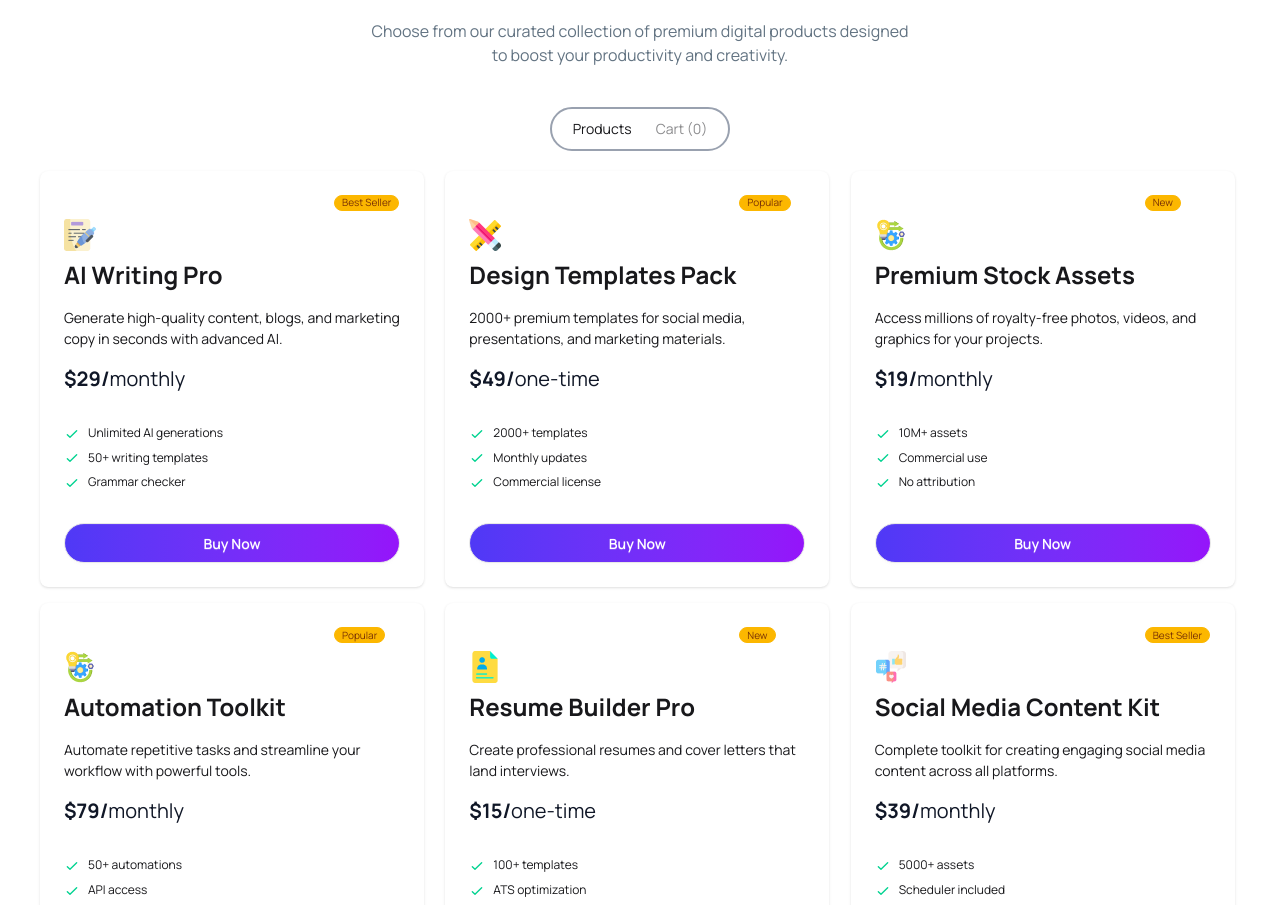
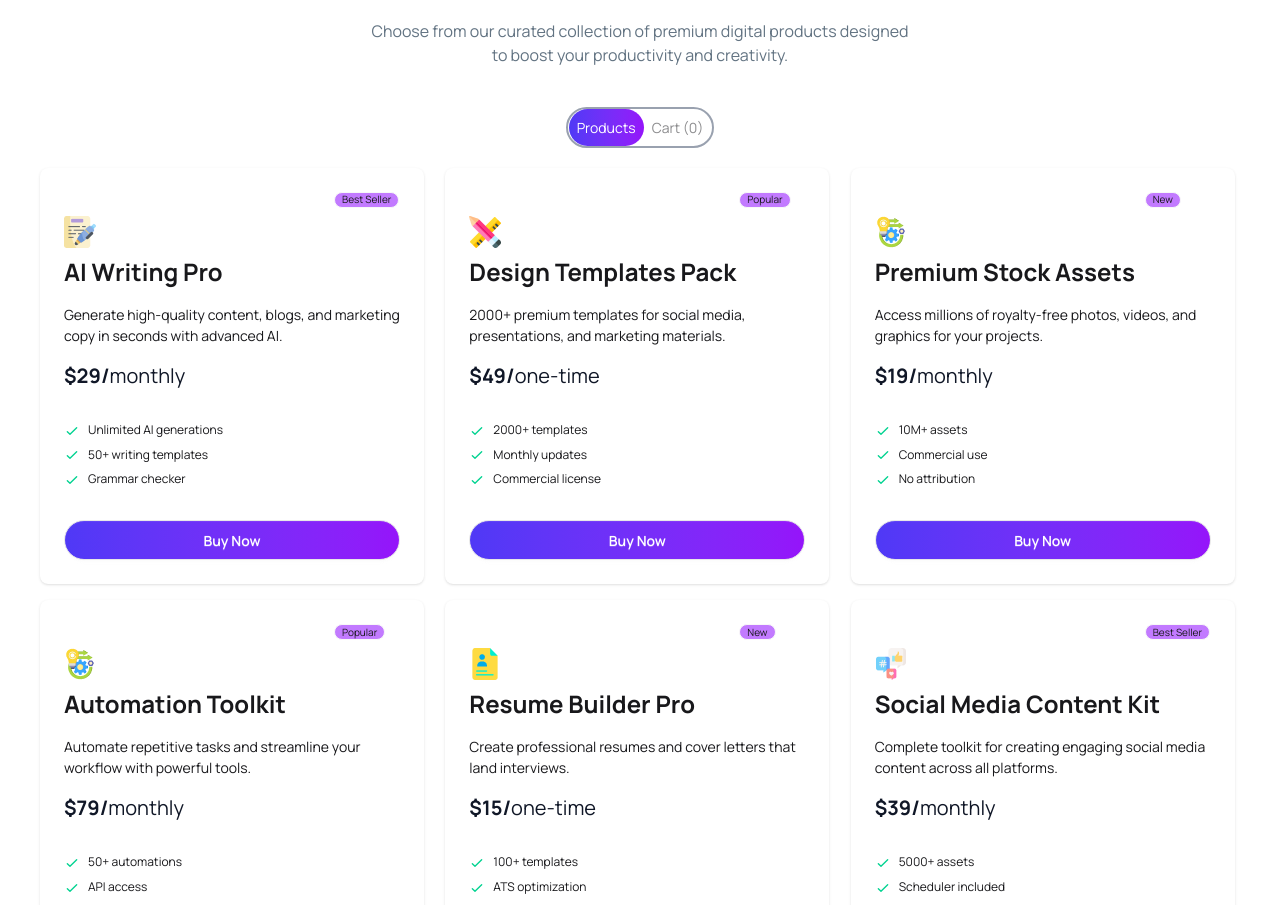
Before and after one commit to TonmoyX/Assignment-6, a React (Vite) app: page / in a window 1280 px wide. Shown: the part 1243-2148 px from the top of the page. Built offline with nearby package versions, Linux system fonts and the light colour scheme.

Commit message:
button recorrection

```diff
--- a/src/App.jsx
+++ b/src/App.jsx
@@ -42,20 +42,20 @@ function App() {
       <ClientCount></ClientCount>
       <CardHero></CardHero>
      <div className='max-w-[1200px] flex justify-center mx-auto mt-[40px]'>
-     <div className="tabs border-2 border-gray-400 justify-center w-[180px] rounded-full">
+     <div className="tabs border-2 border-gray-400 justify-center w-[148px] rounded-full">
 
        <input type="radio"
        name="my_tabs_1"
        onClick={()=> setActiveTab("Products")}
-       className="tab tabd"
+       className={`tab p-2 ${activeTab === 'Products' ? 'bg-linear-to-r from-[#4F39F6] to-[#9514FA] text-white' : ''} tabs rounded-full`}
        defaultChecked
        aria-label="Products" />
 
        <input type="radio"
        name="my_tabs_1"
        onClick={()=> setActiveTab("Cart")}
-       className="tab tabs rounded-full"
-       aria-label={`Cart (${carts.length})`} />
+       className={`tab p-2 ${activeTab === 'Cart' ? 'bg-linear-to-r from-[#4F39F6] to-[#9514FA] text-white' : ''} tabs rounded-full`}
+       aria-label={`Cart (${carts.length}) `} />
 
      </div>
      </div>
--- a/src/Component/Card.jsx
+++ b/src/Component/Card.jsx
@@ -19,14 +19,14 @@ const Card = ({ model, design, oper, port, soci, write, carts, setCarts }) => {
     return (
       <div className="card w-96 bg-base-100 shadow-sm">
                                     <div className="card-body">
-                                        <span className="badge badge-xs badge-warning ml-[270px]">{model.badge}</span>
+                                        <span className="badge badge-xs bg-purple-400 ml-[270px]">{model.badge}</span>
                                         <div key={model.title}>
                                             <img src = {`${model.title === 'AI Writing Pro' ? write : (model.title === 'Design Templates Pack') ? design : (model.title === 'Premium Stock Assets') ? oper : (model.title === 'Automation Toolkit') ? oper : (model.title === 'Resume Builder Pro') ? port : (model.title === 'Social Media Content Kit') ? soci : ''}`}></img>
                                         </div>
                                         <div className="justify-between">
                                             <h2 className="text-2xl font-bold">{model.title}</h2>
                                             <p className='mt-[16px] mb-[16px]'>{model.description}</p>
-                                            <p className="text-xl mt-[10px] text-2xl font-bold text-[#101727]">${model.price.amount}/<span className='font-normal'>{model.price.billing}</span></p>
+                                           <p className="text-xl mt-[10px] text-2xl font-bold text-[#101727]">${model.price.amount}/<span className='font-normal'>{model.price.billing}</span></p>
                                         </div>
                                         <ul className="mt-6 flex flex-col gap-2 text-xs">
                                             <li>
```
